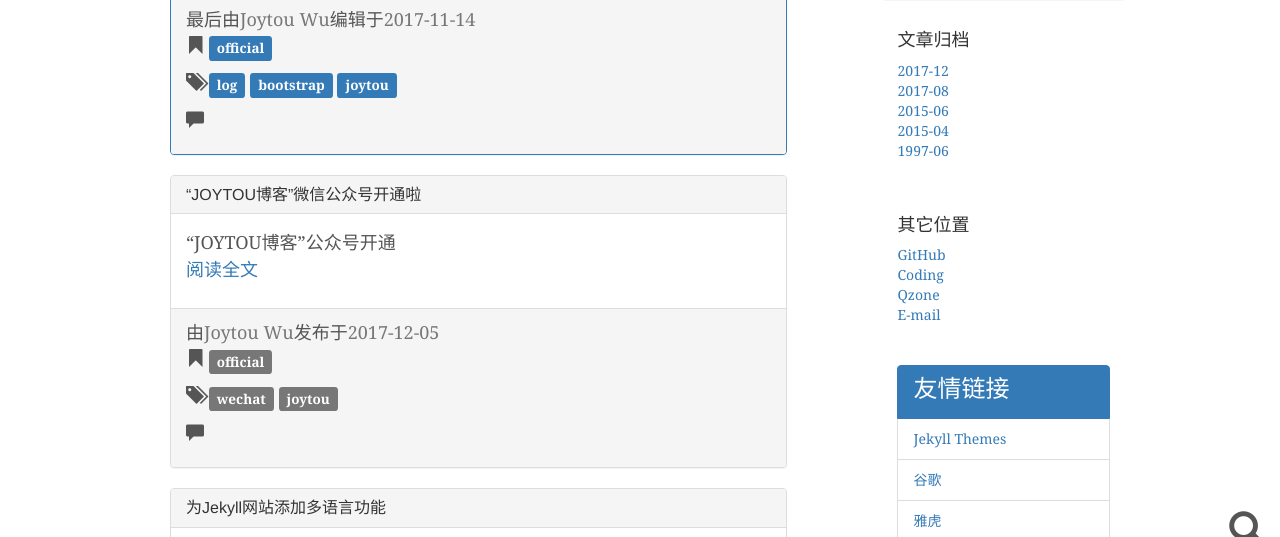
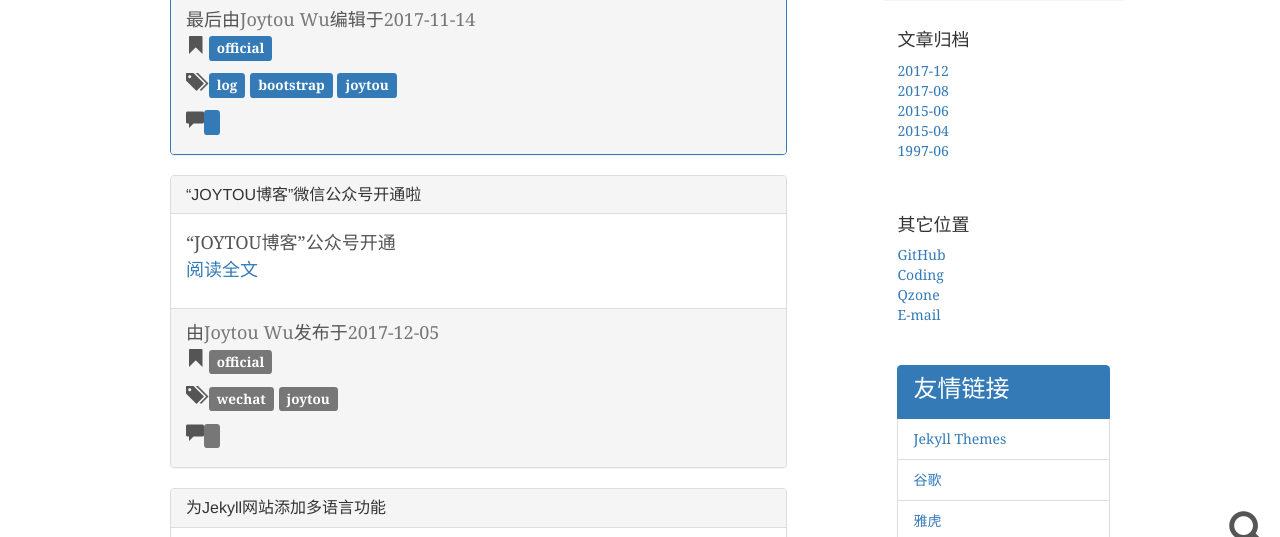
Before and after one commit to joytou/joytou.github.io, a Jekyll site: the page built from index.cn.html, in a window 1280 px wide and 900 px high. Shown: the part 323-860 px from the top of the window. Built offline with Jekyll 4.4.1, drawn with Linux system fonts in a browser that asks for light colours; some web fonts are replaced; comment, search, counter and statistics services are not loaded.

Commit message:
修复错误

```diff
--- a/index.cn.html
+++ b/index.cn.html
@@ -20,7 +20,7 @@
             {% if post.lastdate %}{{ translation.postupdate | replace: 'author', pauthor | replace: 'date', pdate }}{% else %}{{ translation.postinfo | replace: 'author', pauthor | replace: 'date', pdate }}{% endif %}
 	  <p><span class="glyphicon glyphicon-bookmark"></span> <a href="/{{ page.lang }}/categories/#aa{{ post.categories }}"><span class="label label-primary">{{ post.categories }}</span></a></p>
 	  <p><span class="glyphicon glyphicon-tags"></span> {% for tag in post.tags %}<a href="/{{ page.lang }}/tags/#aa{{ tag }}"><span class="label label-primary">{{ tag }}</span></a> {% endfor %}</p>
-	  <p><span class="glyphicon glyphicon-comment"></span> <span id = "sourceId::{{ post.id }}" class = "cy_cmt_count label label-primary" ></span></p>
+	  <p><span class="glyphicon glyphicon-comment"></span> <span class="label label-primary"><span id = "sourceId::{{ post.id }}" class = "cy_cmt_count" ></span></span></p>
   <script id="cy_cmt_num" src="https://changyan.sohu.com/upload/plugins/plugins.list.count.js?clientId={{ site.changyan.appid }}">
   </script>
     </div>
@@ -43,7 +43,7 @@
             {% if post.lastdate %}{{ translation.postupdate | replace: 'author', pauthor | replace: 'date', pdate }}{% else %}{{ translation.postinfo | replace: 'author', pauthor | replace: 'date', pdate }}{% endif %}
 	  <p><span class="glyphicon glyphicon-bookmark"></span> <a href="/{{ page.lang }}/categories/#aa{{ post.categories }}"><span class="label label-default">{{ post.categories }}</span></a></p>
 	  <p><span class="glyphicon glyphicon-tags"></span> {% for tag in post.tags %}<a href="/{{ page.lang }}/tags/#aa{{ tag }}"><span class="label label-default">{{ tag }}</span></a> {% endfor %}</p>
-	  <p><span class="glyphicon glyphicon-comment"></span> <span id = "sourceId::{{ post.id }}" class = "cy_cmt_count label label-default" ></span></p>
+	  <p><span class="glyphicon glyphicon-comment"></span> <span class="label label-default"><span id = "sourceId::{{ post.id }}" class = "cy_cmt_count" ></span></span></p>
   <script id="cy_cmt_num" src="https://changyan.sohu.com/upload/plugins/plugins.list.count.js?clientId={{ site.changyan.appid }}">
   </script>
     </div>
--- a/index.en.html
+++ b/index.en.html
@@ -20,7 +20,7 @@
             {% if post.lastdate %}{{ translation.postupdate | replace: 'author', pauthor | replace: 'date', pdate }}{% else %}{{ translation.postinfo | replace: 'author', pauthor | replace: 'date', pdate }}{% endif %}
 	  <p><span class="glyphicon glyphicon-bookmark"></span> <a href="/{{ page.lang }}/categories/#aa{{ post.categories }}"><span class="label label-primary">{{ post.categories }}</span></a></p>
 	  <p><span class="glyphicon glyphicon-tags"></span> {% for tag in post.tags %}<a href="/{{ page.lang }}/tags/#aa{{ tag }}"><span class="label label-primary">{{ tag }}</span></a> {% endfor %}</p>
-	  <p><span class="glyphicon glyphicon-comment"></span> <span id = "sourceId::{{ post.id }}" class = "cy_cmt_count label label-primary" ></span></p>
+	  <p><span class="glyphicon glyphicon-comment"></span> <span class="label label-primary"><span id = "sourceId::{{ post.id }}" class = "cy_cmt_count" ></span></span></p>
   <script id="cy_cmt_num" src="https://changyan.sohu.com/upload/plugins/plugins.list.count.js?clientId={{ site.changyan.appid }}">
   </script>
     </div>
@@ -43,7 +43,7 @@
             {% if post.lastdate %}{{ translation.postupdate | replace: 'author', pauthor | replace: 'date', pdate }}{% else %}{{ translation.postinfo | replace: 'author', pauthor | replace: 'date', pdate }}{% endif %}
 	  <p><span class="glyphicon glyphicon-bookmark"></span> <a href="/{{ page.lang }}/categories/#aa{{ post.categories }}"><span class="label label-default">{{ post.categories }}</span></a></p>
 	  <p><span class="glyphicon glyphicon-tags"></span> {% for tag in post.tags %}<a href="/{{ page.lang }}/tags/#aa{{ tag }}"><span class="label label-default">{{ tag }}</span></a> {% endfor %}</p>
-	  <p><span class="glyphicon glyphicon-comment"></span> <span id = "sourceId::{{ post.id }}" class = "cy_cmt_count label label-default" ></span></p>
+	  <p><span class="glyphicon glyphicon-comment"></span> <span class="label label-default"><span id = "sourceId::{{ post.id }}" class = "cy_cmt_count" ></span></span></p>
   <script id="cy_cmt_num" src="https://changyan.sohu.com/upload/plugins/plugins.list.count.js?clientId={{ site.changyan.appid }}">
   </script>
     </div>
--- a/index.tw.html
+++ b/index.tw.html
@@ -20,7 +20,7 @@
             {% if post.lastdate %}{{ translation.postupdate | replace: 'author', pauthor | replace: 'date', pdate }}{% else %}{{ translation.postinfo | replace: 'author', pauthor | replace: 'date', pdate }}{% endif %}
 	  <p><span class="glyphicon glyphicon-bookmark"></span> <a href="/{{ page.lang }}/categories/#aa{{ post.categories }}"><span class="label label-primary">{{ post.categories }}</span></a></p>
 	  <p><span class="glyphicon glyphicon-tags"></span> {% for tag in post.tags %}<a href="/{{ page.lang }}/tags/#aa{{ tag }}"><span class="label label-primary">{{ tag }}</span></a> {% endfor %}</p>
-	  <p><span class="glyphicon glyphicon-comment"></span> <span id = "sourceId::{{ post.id }}" class = "cy_cmt_count label label-primary" ></span></p>
+	  <p><span class="glyphicon glyphicon-comment"></span> <span class="label label-primary"><span id = "sourceId::{{ post.id }}" class = "cy_cmt_count" ></span></span></p>
   <script id="cy_cmt_num" src="https://changyan.sohu.com/upload/plugins/plugins.list.count.js?clientId={{ site.changyan.appid }}">
   </script>
     </div>
@@ -43,7 +43,7 @@
             {% if post.lastdate %}{{ translation.postupdate | replace: 'author', pauthor | replace: 'date', pdate }}{% else %}{{ translation.postinfo | replace: 'author', pauthor | replace: 'date', pdate }}{% endif %}
 	  <p><span class="glyphicon glyphicon-bookmark"></span> <a href="/{{ page.lang }}/categories/#aa{{ post.categories }}"><span class="label label-default">{{ post.categories }}</span></a></p>
 	  <p><span class="glyphicon glyphicon-tags"></span> {% for tag in post.tags %}<a href="/{{ page.lang }}/tags/#aa{{ tag }}"><span class="label label-default">{{ tag }}</span></a> {% endfor %}</p>
-	  <p><span class="glyphicon glyphicon-comment"></span> <span id = "sourceId::{{ post.id }}" class = "cy_cmt_count label label-default" ></span></p>
+	  <p><span class="glyphicon glyphicon-comment"></span> <span class="label label-default"><span id = "sourceId::{{ post.id }}" class = "cy_cmt_count" ></span></span></p>
   <script id="cy_cmt_num" src="https://changyan.sohu.com/upload/plugins/plugins.list.count.js?clientId={{ site.changyan.appid }}">
   </script>
     </div>
```
